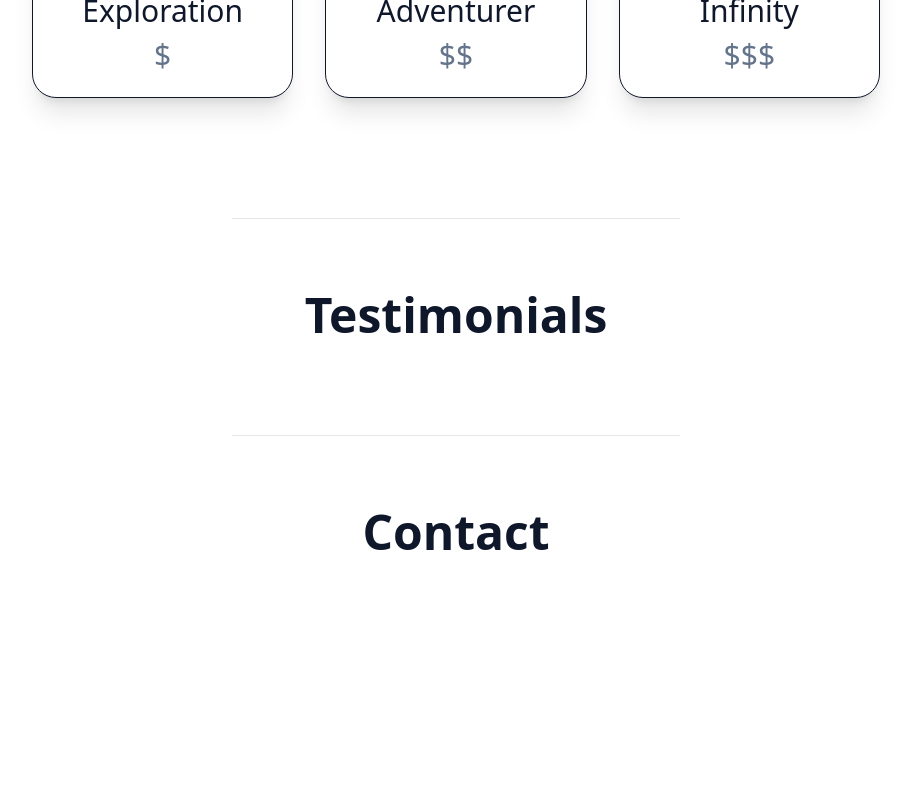
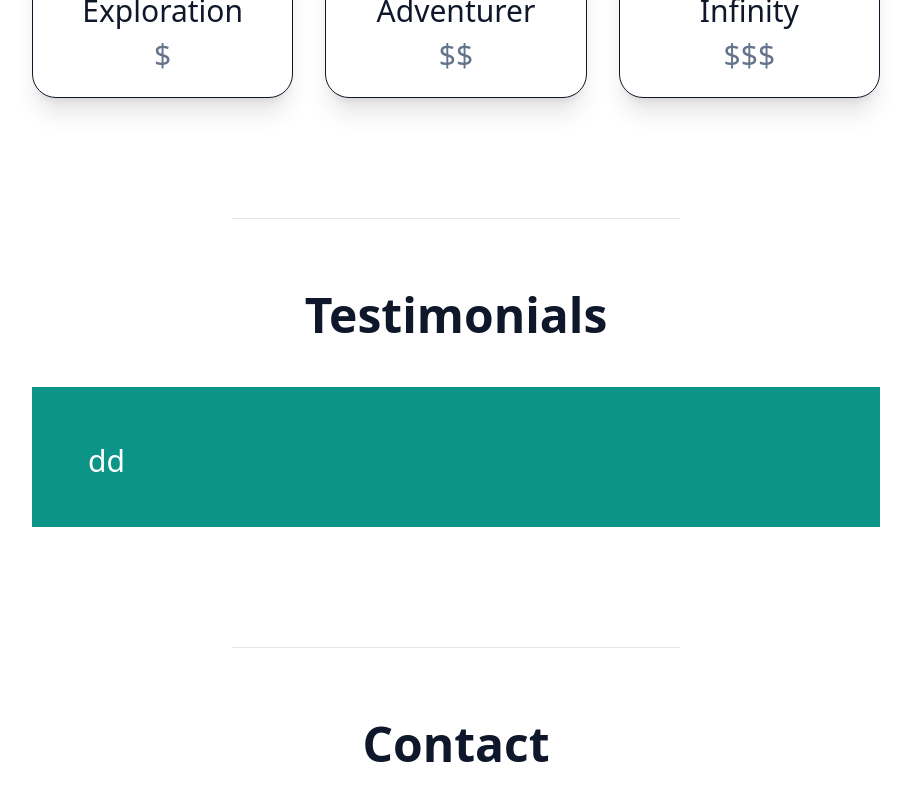
Before and after one commit to KiranThilak/website-react-tailwindcss, a React (Create React App) app: page / in a window 1280 px wide. Shown: the part 919-1719 px from the top of the page, without its empty margins (184-1095 px from the left). Before the commit the page ends 1571 px from the top, so only its background shows below. Built offline with nearby package versions, Linux system fonts and the light colour scheme.

Commit message:
testimonials

```diff
--- a/src/Main.js
+++ b/src/Main.js
@@ -1,4 +1,5 @@
 import React from 'react'
+import Testimonials from './Testimonials'
 
 const Main = () => {
   return (
@@ -47,12 +48,9 @@ const Main = () => {
         </section>
 
         <hr className='mx-auto bg-black dark:bg-white w-1/2'></hr>
+        <Testimonials />
 
-        <section id='testimonials' className='p-6 my-12'>
 
-          <h2 className='text-4xl font-bold text-center sm:text-5xl mb-6 text-slate-900 dark:text-white'>Testimonials</h2>
-
-        </section>
 
         <hr className='mx-auto bg-black dark:bg-white w-1/2'></hr>
 
--- /dev/null
+++ b/src/Testimonials.js
@@ -0,0 +1,21 @@
+import React from 'react'
+
+const Testimonials = () => {
+  return (
+
+    <section id='testimonials' className='p-6 my-12'>
+
+        <h2 className='text-4xl font-bold text-center sm:text-5xl mb-6 text-slate-900 dark:text-white'>Testimonials</h2>
+        <figure className="my-12">
+            <blockquote className="bg-teal-600 dark:bg-black pl-14 pr-8 py-12 rounded-3xl-relative">
+                <p className='text-2xl sm:text-3xl text-left mt-2 text-white dark:text-slate-400  before:font-serif before:absolute before:top-0 before:left-0 before:text-9xl before:text-white before:opacity-25 before:transform before:translate-x-2 before:translate-y-2  after:font-serif after:absolute after:-bottom-20 after:right-0 after:text-9xl after:text-white after:opacity-25 after:transform after:-translate-x-2 after:-translate-y-2'> dd </p>
+
+            </blockquote>
+        </figure>
+
+    </section>
+
+  )
+}
+
+export default Testimonials
```
